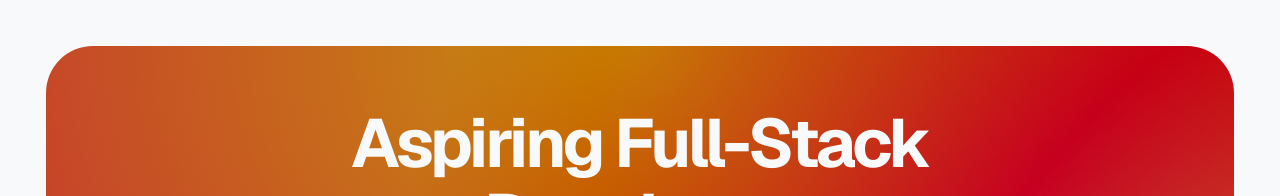
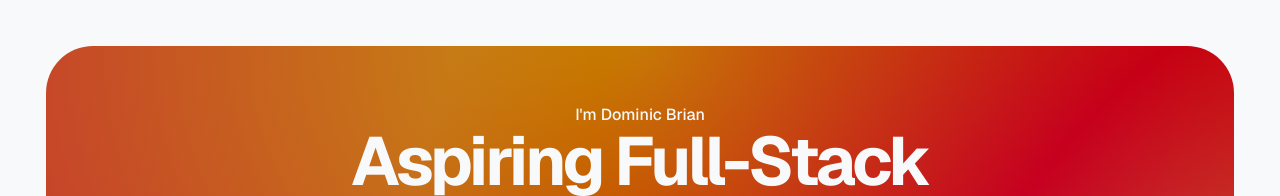
Before and after one commit to dominic91960/dominic91960-portfolio, a Next.js app: page / in a window 1280 px wide. Shown: the top 196 px of the page. Built offline with nearby package versions, Linux system fonts and the light colour scheme.

Commit message:
fix(home-page): hero section changes

```diff
--- a/components/home-page/hero/Hero.tsx
+++ b/components/home-page/hero/Hero.tsx
@@ -15,7 +15,9 @@ const Hero = () => {
           )}
         >
           {/* Text content */}
-          <p className="text-[13px] font-medium sm:text-[14px] md:text-[14px] lg:text-[15px] xl:text-[16px] 2xl:text-[17px]"></p>
+          <p className="text-[13px] font-medium sm:text-[14px] md:text-[14px] lg:text-[15px] xl:text-[16px] 2xl:text-[17px]">
+            I&apos;m Dominic Brian
+          </p>
           <h1 className="max-w-[9ch] text-[40px] font-bold tracking-tighter min-[420px]:max-w-[13ch] sm:text-[47px] md:text-[54px] lg:text-[61px] xl:text-[68px] 2xl:text-[75px]">
             Aspiring Full-Stack Developer
           </h1>
```
